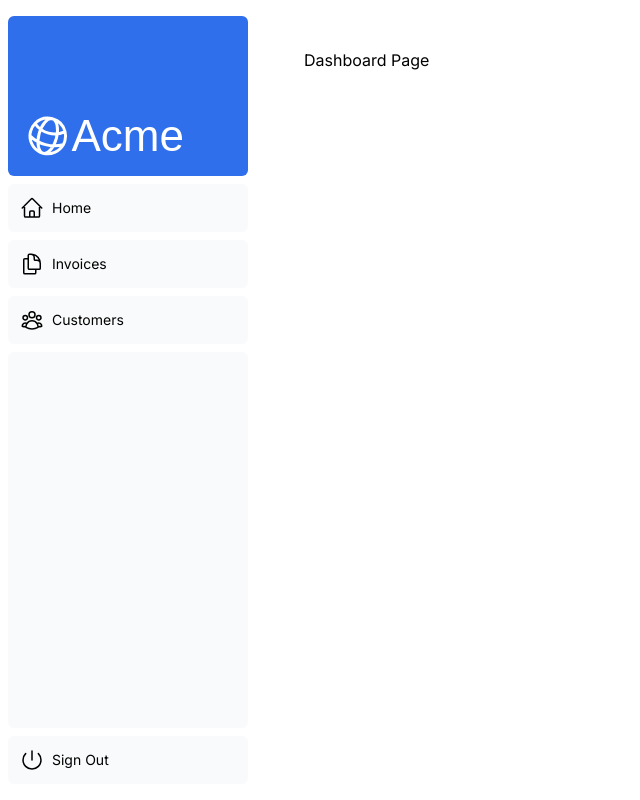
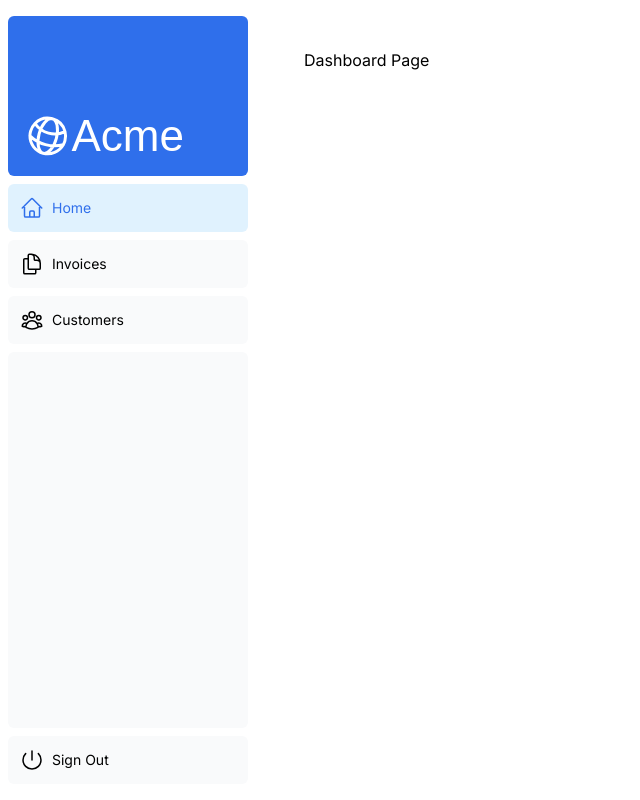
Before and after one commit to IbrahimDev007/Nextjs-Dashboard-practice, a Next.js app: page /dashboard in a window 1280 px wide. Shown: the whole page, without its empty margins (0-640 px from the left). Built offline with nearby package versions, Linux system fonts and the light colour scheme; a web font is replaced by a local one.

Commit message:
link modifie to client

```diff
--- a/app/ui/dashboard/nav-links.tsx
+++ b/app/ui/dashboard/nav-links.tsx
@@ -1,9 +1,12 @@
+'use client';
 import {
   UserGroupIcon,
   HomeIcon,
   DocumentDuplicateIcon,
 } from '@heroicons/react/24/outline';
+import clsx from 'clsx';
 import Link from 'next/link';
+import { usePathname } from 'next/navigation';
 
 // Map of links to display in the side navigation.
 // Depending on the size of the application, this would be stored in a database.
@@ -18,6 +21,7 @@
 ];
 
 export default function NavLinks() {
+  const pathname = usePathname();
   return (
     <>
       {links.map((link) => {
@@ -26,7 +30,12 @@
           <Link
             key={link.name}
             href={link.href}
-            className="flex h-[48px] grow items-center justify-center gap-2 rounded-md bg-gray-50 p-3 text-sm font-medium hover:bg-sky-100 hover:text-blue-600 md:flex-none md:justify-start md:p-2 md:px-3"
+            className={clsx(
+              'flex h-[48px] grow items-center justify-center gap-2 rounded-md bg-gray-50 p-3 text-sm font-medium hover:bg-sky-100 hover:text-blue-600 md:flex-none md:justify-start md:p-2 md:px-3',
+              {
+                'bg-sky-100 text-blue-600': pathname === link.href,
+              },
+            )}
           >
             <LinkIcon className="w-6" />
             <p className="hidden md:block">{link.name}</p>
```
